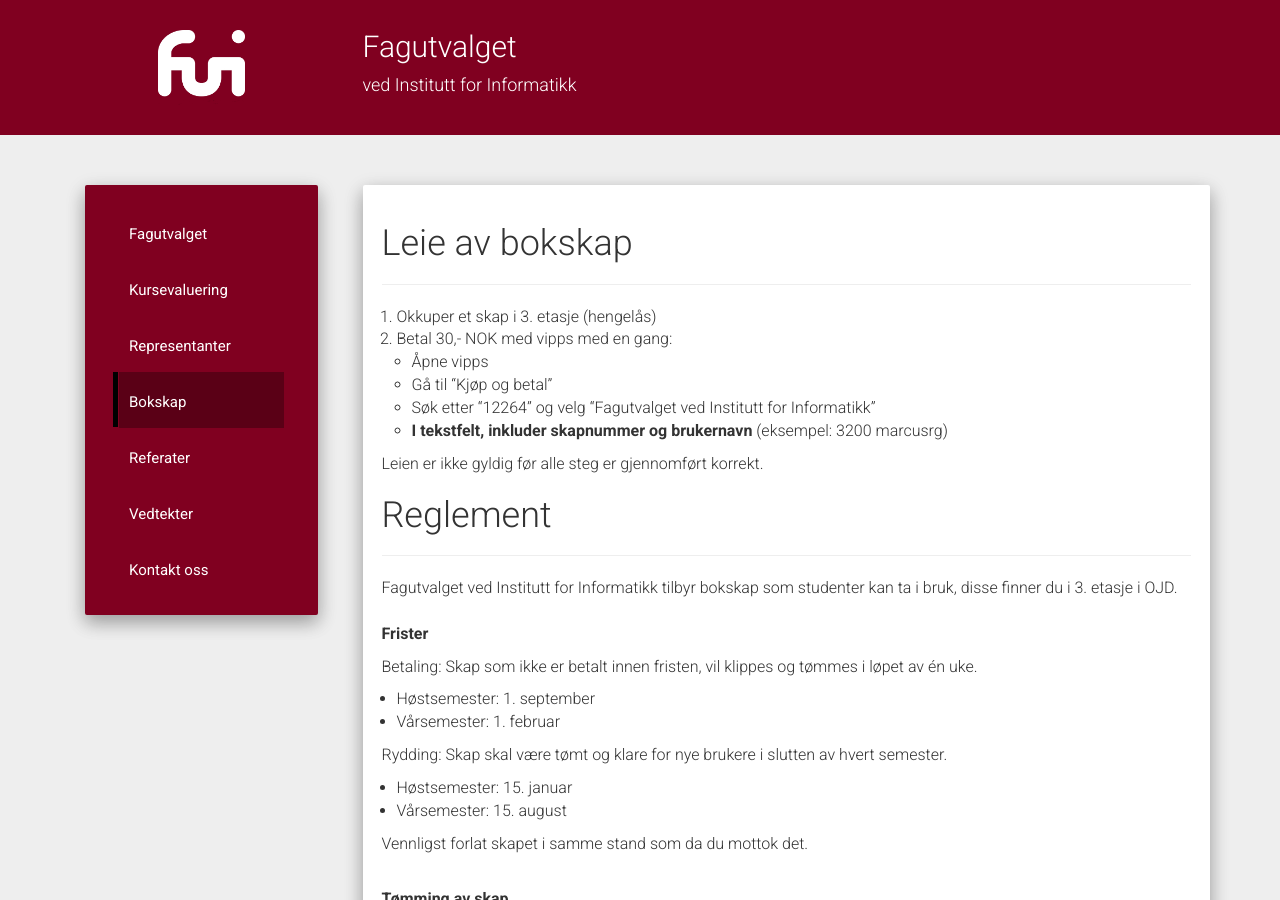
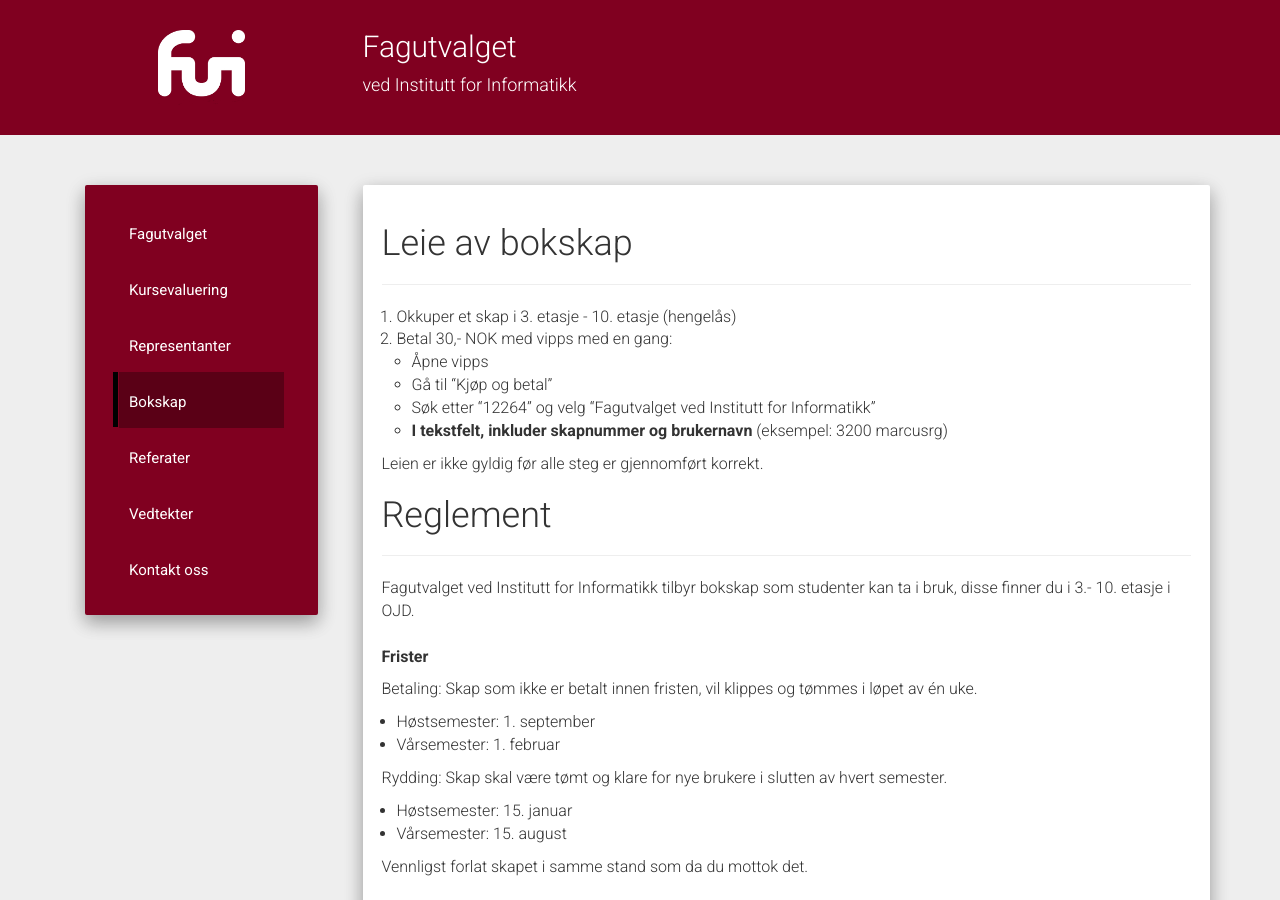
Before and after one commit to fui/fui.github.io, a Jekyll site: the page built from pages/bokskap.md, in a window 1280 px wide and 900 px high. Built offline with Jekyll 4.4.1, drawn with Linux system fonts in a browser that asks for light colours; nearby versions of some CDN libraries.

Commit message:
Update bokskap.md
Endret til 3-10.etasje

```diff
--- a/pages/bokskap.md
+++ b/pages/bokskap.md
@@ -9,7 +9,7 @@ modeline: " vim: set spl=nb: "
 
 ---
 
-1. Okkuper et skap i 3. etasje (hengelås)
+1. Okkuper et skap i 3. etasje - 10. etasje (hengelås)
 2. Betal 30,- NOK med vipps med en gang:
     * Åpne vipps
     * Gå til "Kjøp og betal"
@@ -24,7 +24,7 @@ Leien er ikke gyldig før alle steg er gjennomført korrekt.
 ---
 
 Fagutvalget ved Institutt for Informatikk tilbyr bokskap som studenter kan ta
-i bruk, disse finner du i 3. etasje i OJD. <br><br> **Frister**
+i bruk, disse finner du i 3.- 10. etasje i OJD. <br><br> **Frister**
 
 Betaling: Skap som ikke er betalt innen fristen, vil klippes og tømmes i løpet
 av én uke.
```
